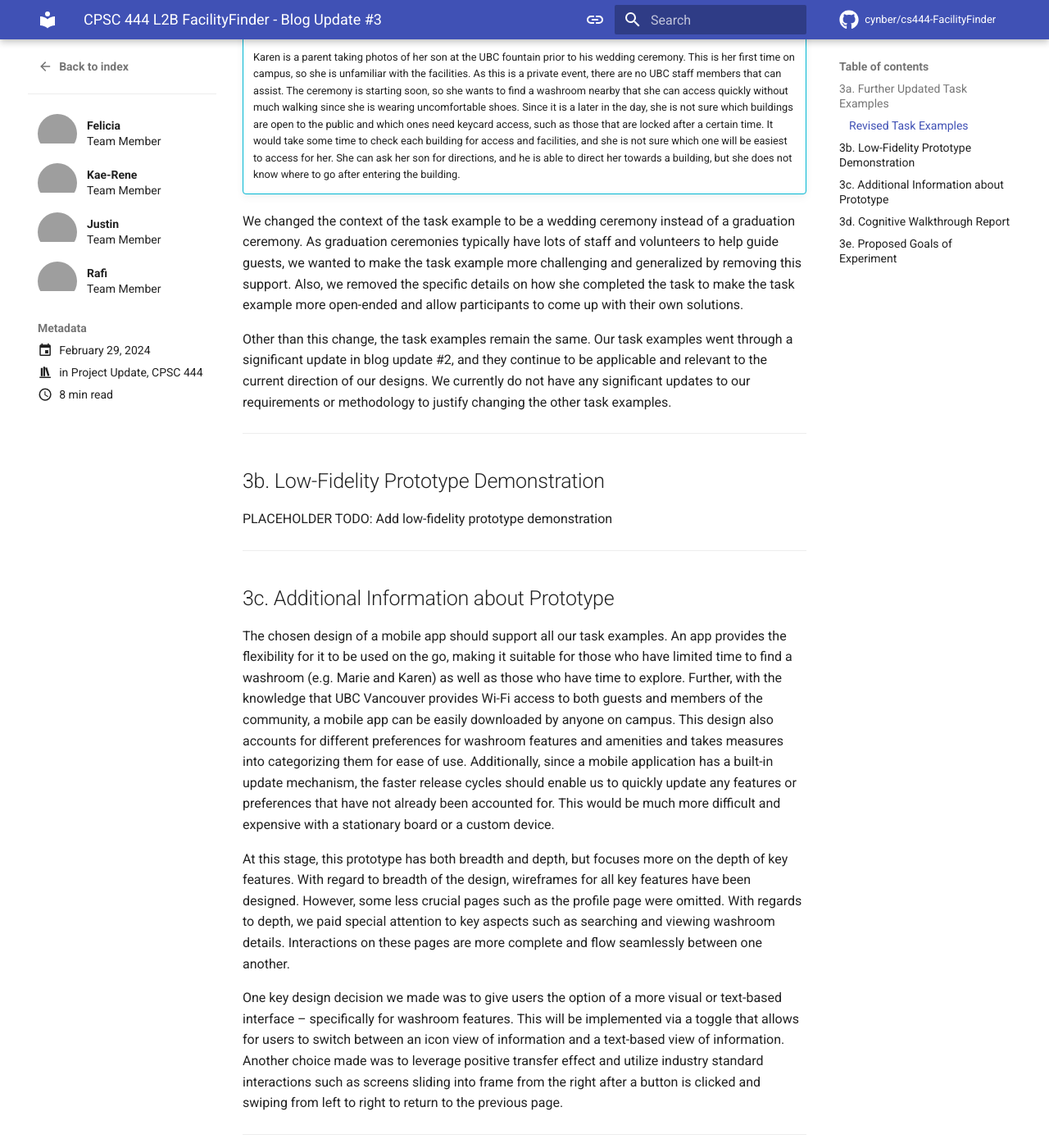
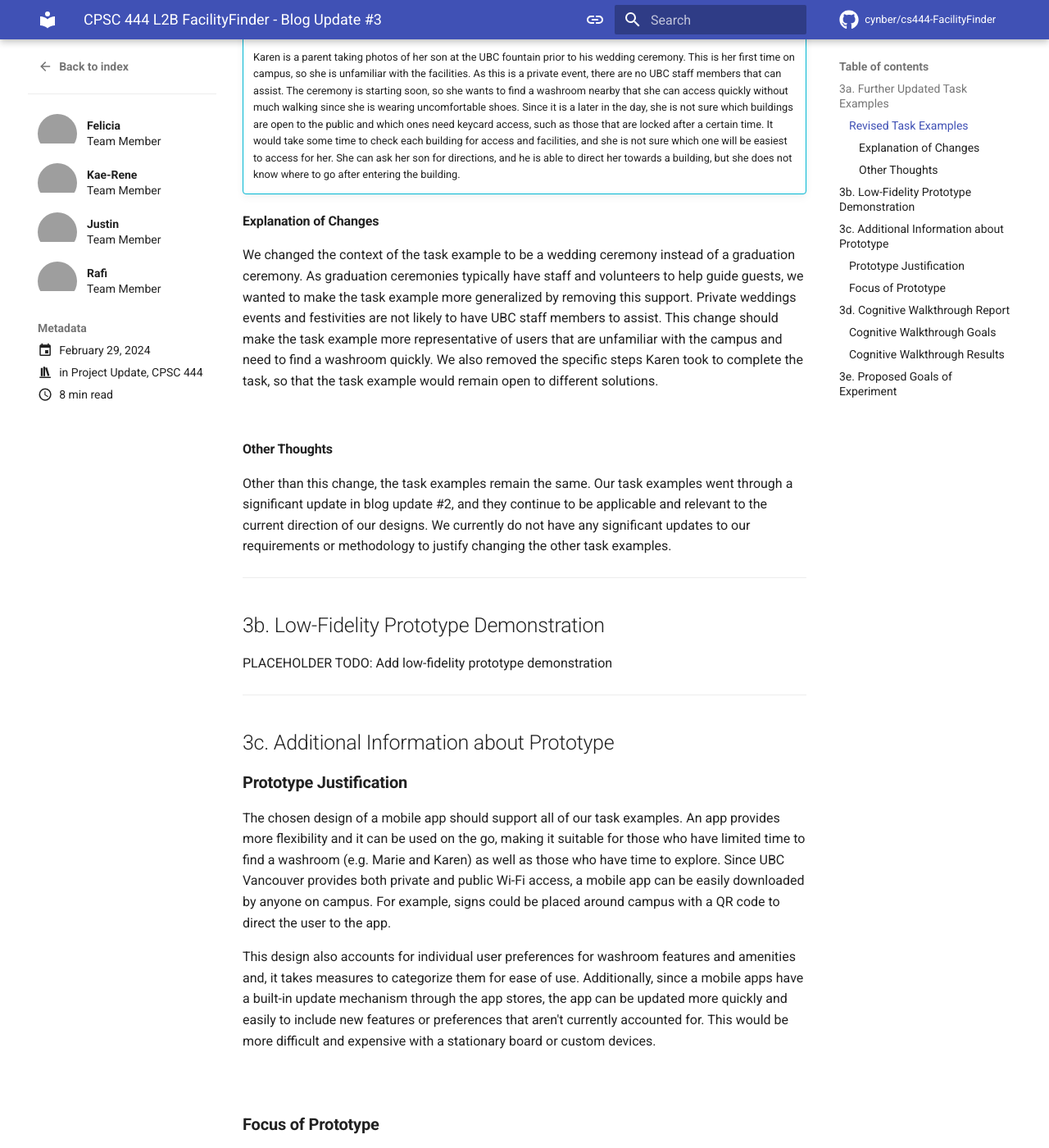
Before and after one commit to cynber/cs444-FacilityFinder, an MkDocs documentation site: the page built from docs/blog/posts/project-update-3.md, in a window 1280 px wide and 1400 px high, scrolled down 1256 px. Shown: the whole window at 82% size. Built offline with MkDocs 1.6.1 and Material for MkDocs 9.7.7, drawn with Linux system fonts in a browser that asks for light colours; comment, search, counter and statistics services are not loaded; some of the changed text lies outside the part shown; grey boxes are pictures that could not be loaded.

Commit message:
Update BP#3 based on course feedback

```diff
--- a/docs/blog/posts/project-update-3.md
+++ b/docs/blog/posts/project-update-3.md
@@ -55,7 +55,13 @@
 
     Karen is a parent taking photos of her son at the UBC fountain prior to his wedding ceremony. This is her first time on campus, so she is unfamiliar with the facilities. As this is a private event, there are no UBC staff members that can assist. The ceremony is starting soon, so she wants to find a washroom nearby that she can access quickly without much walking since she is wearing uncomfortable shoes. Since it is a later in the day, she is not sure which buildings are open to the public and which ones need keycard access, such as those that are locked after a certain time. It would take some time to check each building for access and facilities, and she is not sure which one will be easiest to access for her. She can ask her son for directions, and he is able to direct her towards a building, but she does not know where to go after entering the building.
 
-We changed the context of the task example to be a wedding ceremony instead of a graduation ceremony. As graduation ceremonies typically have lots of staff and volunteers to help guide guests, we wanted to make the task example more challenging and generalized by removing this support. Also, we removed the specific details on how she completed the task to make the task example more open-ended and allow participants to come up with their own solutions.
+#### **Explanation of Changes**
+
+We changed the context of the task example to be a wedding ceremony instead of a graduation ceremony. As graduation ceremonies typically have staff and volunteers to help guide guests, we wanted to make the task example more generalized by removing this support. Private weddings events and festivities are not likely to have UBC staff members to assist. This change should make the task example more representative of users that are unfamiliar with the campus and need to find a washroom quickly. We also removed the specific steps Karen took to complete the task, so that the task example would remain open to different solutions.
+
+<br>
+
+#### **Other Thoughts**
 
 Other than this change, the task examples remain the same. Our task examples went through a significant update in blog update #2, and they continue to be applicable and relevant to the current direction of our designs. We currently do not have any significant updates to our requirements or methodology to justify changing the other task examples.
 
@@ -69,53 +75,98 @@
 
 ## 3c. Additional Information about Prototype
 
-The chosen design of a mobile app should support all our task examples. An app provides the flexibility for it to be used on the go, making it suitable for those who have limited time to find a washroom (e.g. Marie and Karen) as well as those who have time to explore. Further, with the knowledge that UBC Vancouver provides Wi-Fi access to both guests and members of the community, a mobile app can be easily downloaded by anyone on campus. This design also accounts for different preferences for washroom features and amenities and takes measures into categorizing them for ease of use. Additionally, since a mobile application has a built-in update mechanism, the faster release cycles should enable us to quickly update any features or preferences that have not already been accounted for. This would be much more difficult and expensive with a stationary board or a custom device.
+### **Prototype Justification**
 
-At this stage, this prototype has both breadth and depth, but focuses more on the depth of key features. With regard to breadth of the design, wireframes for all key features have been designed. However, some less crucial pages such as the profile page were omitted. With regards to depth, we paid special attention to key aspects such as searching and viewing washroom details. Interactions on these pages are more complete and flow seamlessly between one another.
+The chosen design of a mobile app should support all of our task examples. An app provides more flexibility and it can be used on the go, making it suitable for those who have limited time to find a washroom (e.g. Marie and Karen) as well as those who have time to explore. Since UBC Vancouver provides both private and public Wi-Fi access, a mobile app can be easily downloaded by anyone on campus. For example, signs could be placed around campus with a QR code to direct the user to the app.
 
-One key design decision we made was to give users the option of a more visual or text-based interface – specifically for washroom features. This will be implemented via a toggle that allows for users to switch between an icon view of information and a text-based view of information. Another choice made was to leverage positive transfer effect and utilize industry standard interactions such as screens sliding into frame from the right after a button is clicked and swiping from left to right to return to the previous page.
+This design also accounts for individual user preferences for washroom features and amenities and, it takes measures to categorize them for ease of use. Additionally, since a mobile apps have a built-in update mechanism through the app stores, the app can be updated more quickly and easily to include new features or preferences that aren't currently accounted for. This would be more difficult and expensive with a stationary board or custom devices.
+
+<br>
+
+### **Focus of Prototype**
+
+For this stage, while we considered exploring both breadth and depth of the design, we focused more on the depth of key features.
+
+**Design Breadth:**
+
+- Wireframes for all key features have been designed.
+- However, some less crucial pages such as the profile page were omitted.
+
+
+**Design Depth:**
+
+- We paid special attention to key aspects such as searching and viewing washroom details. Interactions on these pages are more complete and flow seamlessly between one another.
+
+One key design decision we made was to add a toggle on the interface for looking at washroom features. This toggle allows users to switch between a more visual interface with icons and images representing the information, and a denser text-based interface. This was done to accommodate different user preferences and to make the app more accessible to a wider range of users.
+
+Another design decision made was to leverage positive transfer effect and utilize industry standard interactions such as screens sliding into frame from the right after a button is clicked and swiping from left to right to return to the previous page.
 
 ---
 
 ## 3d. Cognitive Walkthrough Report
+
+### **Cognitive Walkthrough Goals**
 
 During the cognitive walkthrough, we asked participants to complete the following tasks:
 
 - Assuming you are somewhere on campus, find a nearby washroom as quickly as possible
 - Assuming you are at the washroom, try to add or update information about the washroom
 
+<br>
+
 While the user completed the task, we were looking for the following:
 
 - How long it took for the user to complete the task
 - Whether the user's conceptual model matched the system's conceptual model, which is to say if the effect of the user's actions matched their expectations
-- Whether the information or button is visible and easy to find, once the user knows what they are looking for
-- Once an action is completed, can the user recognize that the action was successful and would they have benefited from any additional feedback
+- Whether the information and buttons were visible and easy to find, once the user knew what they were looking for
+- Once an action was completed, could the user recognize that the action was successful and would they have benefited from any additional feedback
 
-The cognitive walkthrough identified several usability issues with our prototype. We found that the user was able to quickly find the washroom using the quick search button, but they had difficulty getting back to the home screen afterwards. Additionally, the user could add information to the washroom, but they said they may not have done so unless specifically asked to do so. This suggests that we may need to make the process of adding information more intuitive.
+<br>
 
-One suggestion from the participant was to connect the process of adding information to the process of finding a washroom. Once the user has arrived at the washroom, which would either be detected automatically or selected by the user, the app could prompt the user to add information about the washroom. This would make the process of adding information more intuitive and would also help to ensure that the information in the app is up to date.
+### **Cognitive Walkthrough Results**
+
+**Task 1: Find a nearby washroom as quickly as possible**
+
+We found that the user was able to quickly find the washroom using the quick search button, but they had difficulty getting back to the home screen afterwards as they did not expect to have to swipe from left to right. Once the user got to the directions screen, they understood that they had completed the task.
+
+<br>
+
+**Task 2: Add or update information about the washroom**
+
+For the second task, the user was able to quickly find the button to add information to the washroom. Their conceptual model matched the system's conceptual model, and they were able to recognize that the action was successful. However, they recommended that the confirmation screen should be more distinct, such as by including a large checkmark.
+
+<br>
+
+**Overall Feedback**
+
+The user noted that while they could add washroom information easily, they may not have done so unless specifically asked to do so as a task. This suggests that we may need to make the process of adding information more streamlined and intuitive.
+
+One suggestion from the participant was to connect the process of finding a washroom to the process of adding information. The app could either detect when the user has arrived at the washroom, or include a button on the navigation screen to confirm that they had arrived at the washroom. When the arrival was confirmed, the app could automatically open up the add/update information screen. This would make the process of adding information more streamlined, and better address our goal of keeping the information in the app up to date.
 
 ---
 
 ## 3e. Proposed Goals of Experiment
 
-For our experiment, there are a few goals that we would like to focus on. We have ranked these goals by importance and our ability to test them within the scope of CPSC 444. Our two most important goals are:
+For our experiment, there are a few goals that we would like to focus on. We have ranked these goals by importance and our ability to test them within the scope of CPSC 444. Our two most important goals are as follows.
 
 1. **Do users feel motivated to add/update washroom data?**
-    - This is the most important goal for our experiment. We want to ensure that the app is sustainable and that the information in the app is up to date. As such, we want to investigate whether users feel motivated to add or update washroom data.
-    - While this currently exists in a limited form in our low-fidelity prototype, we will need to expand on this for our evaluation. In particular, we want to explore different ways to motivate users to add or update washroom data. For example, we could explore the use of gamification or social incentives.
+    - This is the most important goal for our experiment. We want to ensure that the app is sustainable and that the information in the app is up to date. As such, we want to investigate whether or not users feel motivated to add and update washroom data.
+    - While this currently exists in a limited form in our low-fidelity prototype, we will need to expand on this for our evaluation. In particular, we want to explore different ways of motivating users to add and update washroom data.
+        - In particular, we are exploring the use of gamification and social incentives, such as a points system, a leaderboard, and achievements.
 
 2. **Do users prefer a visual or text-based interface?**
-    - This is the second most important goal for our experiment. We want to ensure that the app is accessible and usable by a diverse set of people. As such, we want to investigate the best way to convey information, so it is easy to use.
-    - This is easy to test since it is already partially implemented in our low-fidelity prototype. For our evaluation, we will ask participants to complete tasks using both the visual and text-based interfaces and then ask them which one they preferred.
+    - This is the second most important goal for our experiment. We want to ensure that the app is accessible and useful for a diverse set of users. As such, we want to investigate the best way to convey the information.
+    - This is easy to test since it is already partially implemented in our low-fidelity prototype. For our evaluation, we will ask participants to complete tasks using both the visual and text-based interfaces, and then ask them which one they preferred.
 
-We also considered a few other goals, but we are unlikely to pursue them in our experiment. These goals are:
+<br>
+
+We also considered a few other goals, but we are unlikely to pursue them in our experiment. Those goals are as follows.
 
 3. **Do users value the option to switch between text-based and visual-based GUIs?**
-    - This may be helpful if we find that there are groups of users that prefer one interface over the other. While this is partially implemented in our low-fidelity prototype, it is partially encompassed by the goals above.
+    - This may be helpful if we find that there are groups of users that prefer one interface over the other. While this is partially implemented in our low-fidelity prototype, it can be covered by the goals above.
 
 4. **Do users see themselves continuing to use this app over time/once the novelty wears off?**
-    - This is important for the long-term sustainability of the app. However, within the scope of CPSC 444, we may not be able to test this goal effectively. This is something that would need to be tested over a longer period of time, especially because individual users may only use the app every so often.
+    - This is important for the long-term sustainability of the app. However, within the scope of CPSC 444, we may not be able to test this goal effectively. This is something that would need to be tested over a long period of time, especially because individual users may only use the app every so often.
 
-5. **Do users prefer a more playful/juvenile or serious design?**
+5. **Do users prefer a more playful and juvenile design, or a more serious design?**
     - This is a low priority goal to explore different design and theme options. In particular, we want to see if users will enjoy a funny and playful design, or if they might find it inappropriate for the context.
--- a/mkdocs.yml
+++ b/mkdocs.yml
@@ -43,6 +43,7 @@
   - pymdownx.superfences
   - attr_list
   - md_in_html
+  - sane_lists
 
 theme:
   name: material
```
Also changed, not shown: other parts of docs/blog/posts/project-update-3.md (+1 -1 lines).
